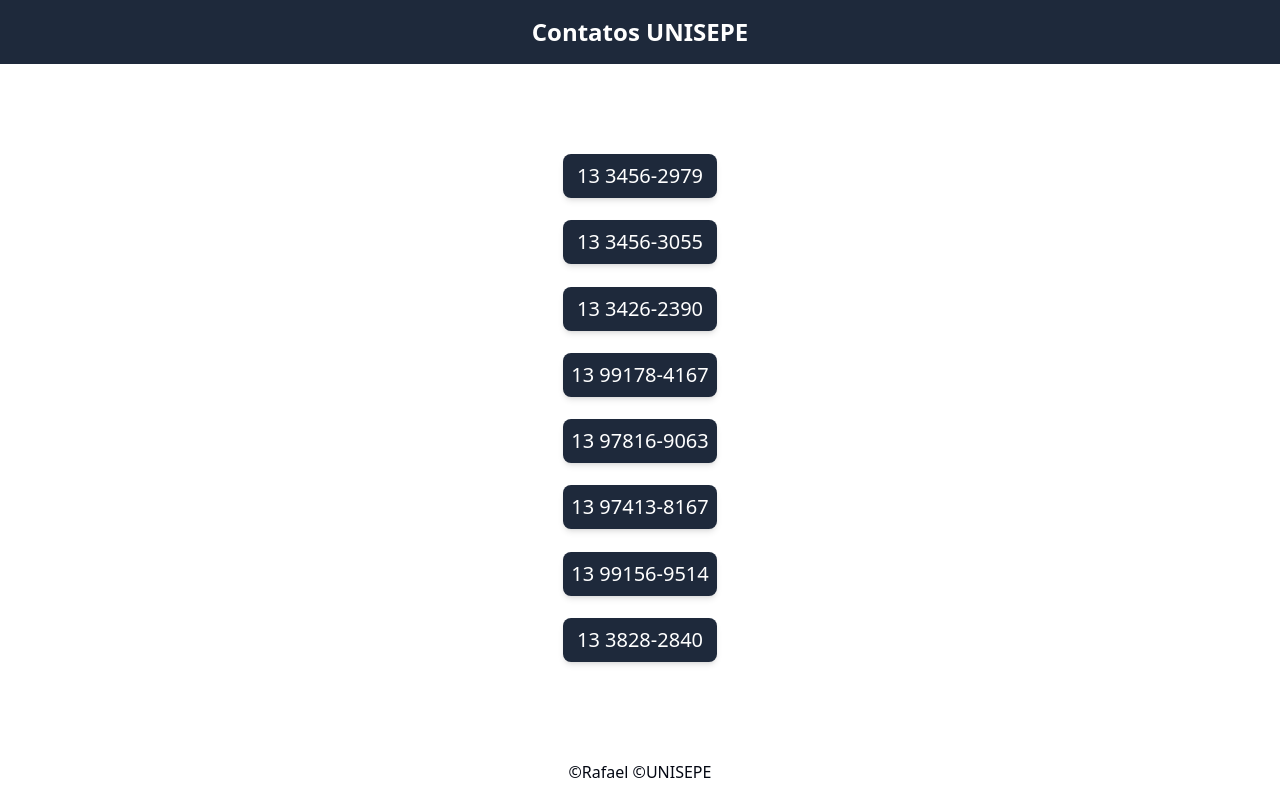
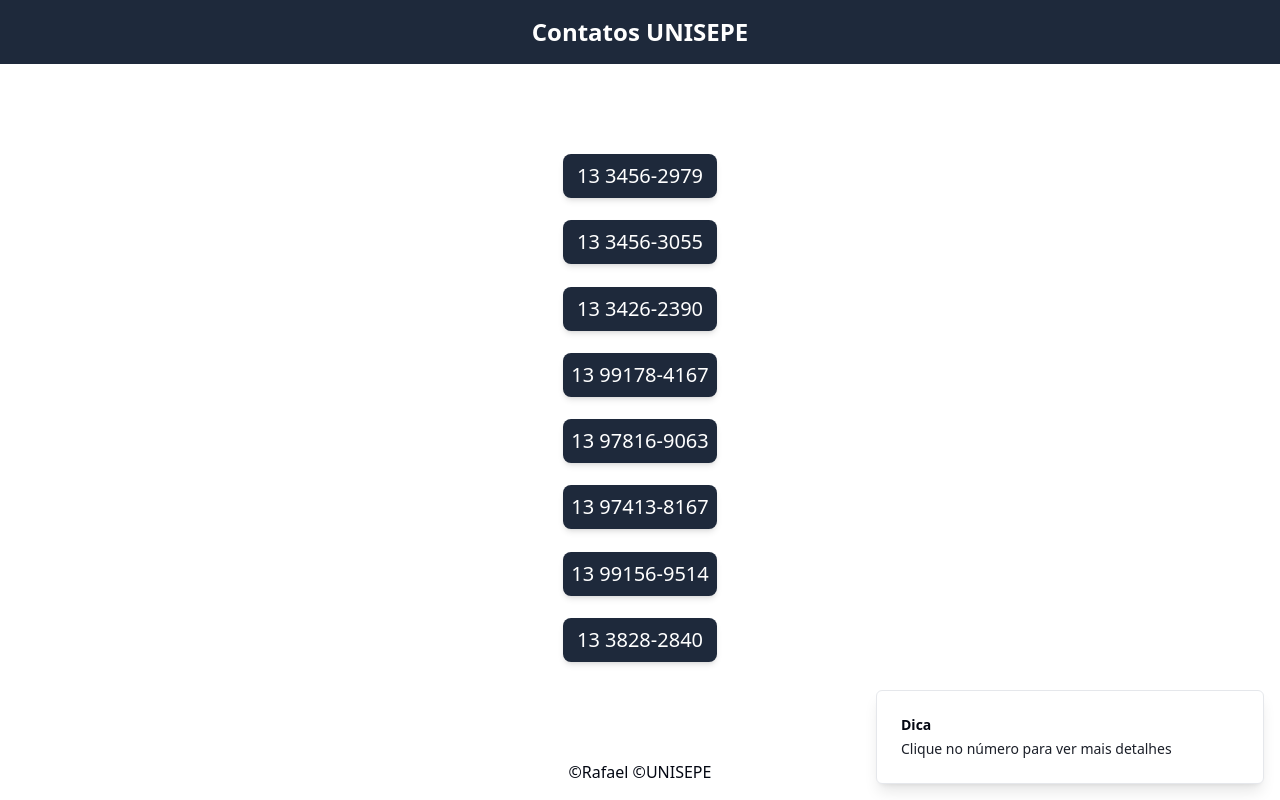
Before and after one commit to Rafa2697/page-numbers, a Next.js app: page / in a window 1280 px wide. Built offline with nearby package versions, Linux system fonts and the light colour scheme.

Commit message:
Feat: usando toast do shadcn/ui

```diff
--- a/package.json
+++ b/package.json
@@ -11,6 +11,7 @@
   "dependencies": {
     "@radix-ui/react-avatar": "^1.1.1",
     "@radix-ui/react-hover-card": "^1.1.2",
+    "@radix-ui/react-toast": "^1.2.2",
     "class-variance-authority": "^0.7.1",
     "clsx": "^2.1.1",
     "lucide-react": "^0.465.0",
--- a/src/app/layout.tsx
+++ b/src/app/layout.tsx
@@ -1,6 +1,7 @@
 import type { Metadata } from "next";
 import "./globals.css";
 import Header from "./header/page";
+import { Toaster } from "@/components/ui/toaster"
 
 export const metadata: Metadata = {
   title: "Contatos FPBE",
@@ -19,6 +20,7 @@
         <main className="flex flex-1 justify-center items-center flex-col overflow-y-auto">
           {children}
         </main>
+        <Toaster />
         <footer>
         <p className="text-center md:p-4">&copy;Rafael &copy;UNISEPE</p>
       </footer>
--- a/src/app/page.tsx
+++ b/src/app/page.tsx
@@ -1,8 +1,9 @@
 'use client'
 import { HoverCard, HoverCardContent, HoverCardTrigger } from "@/components/ui/hover-card";
 import numeros from "@/data/numeros";
-import { useState, ReactNode } from "react";
+import { useState, ReactNode, useEffect } from "react";
 import { Avatar, AvatarFallback, AvatarImage } from "@/components/ui/avatar";
+import { useToast } from "@/hooks/use-toast"
 
 //função que vai renderizar os numeros na função principal
 const Item = ({ numero }: { numero: { numero: ReactNode; string: string; ativo: boolean; local: string; image: string } }) => {
@@ -35,18 +36,29 @@
 
 //função do componente
 export default function Home() {
+  const { toast } = useToast()
+
+  useEffect(() => {
+    setTimeout(() => {
+      toast({
+        title: "Dica",
+        description: "Clique no número para ver mais detalhes",
+      })
+    }, 1000);
+  },[])
+
   return (
     <>
 
       <div className=" w-full md:w-1/2 h-full md:h-4/5 flex items-center justify-center">
-
-        <ul className="flex flex-col justify-evenly h-full">
+        <ul className="flex flex-col justify-evenly h-full" >
           {numeros.map((numero, index) => (
             <li key={index}>
               <Item numero={{ ...numero, string: '', image: numero.imag }} />
             </li>
           ))}
         </ul>
+
       </div>
     </>
 
--- /dev/null
+++ b/src/components/ui/toast.tsx
@@ -0,0 +1,129 @@
+"use client"
+
+import * as React from "react"
+import * as ToastPrimitives from "@radix-ui/react-toast"
+import { cva, type VariantProps } from "class-variance-authority"
+import { X } from "lucide-react"
+
+import { cn } from "@/lib/utils"
+
+const ToastProvider = ToastPrimitives.Provider
+
+const ToastViewport = React.forwardRef<
+  React.ElementRef<typeof ToastPrimitives.Viewport>,
+  React.ComponentPropsWithoutRef<typeof ToastPrimitives.Viewport>
+>(({ className, ...props }, ref) => (
+  <ToastPrimitives.Viewport
+    ref={ref}
+    className={cn(
+      "fixed top-0 z-[100] flex max-h-screen w-full flex-col-reverse p-4 sm:bottom-0 sm:right-0 sm:top-auto sm:flex-col md:max-w-[420px]",
+      className
+    )}
+    {...props}
+  />
+))
+ToastViewport.displayName = ToastPrimitives.Viewport.displayName
+
+const toastVariants = cva(
+  "group pointer-events-auto relative flex w-full items-center justify-between space-x-4 overflow-hidden rounded-md border p-6 pr-8 shadow-lg transition-all data-[swipe=cancel]:translate-x-0 data-[swipe=end]:translate-x-[var(--radix-toast-swipe-end-x)] data-[swipe=move]:translate-x-[var(--radix-toast-swipe-move-x)] data-[swipe=move]:transition-none data-[state=open]:animate-in data-[state=closed]:animate-out data-[swipe=end]:animate-out data-[state=closed]:fade-out-80 data-[state=closed]:slide-out-to-right-full data-[state=open]:slide-in-from-top-full data-[state=open]:sm:slide-in-from-bottom-full",
+  {
+    variants: {
+      variant: {
+        default: "border bg-background text-foreground",
+        destructive:
+          "destructive group border-destructive bg-destructive text-destructive-foreground",
+      },
+    },
+    defaultVariants: {
+      variant: "default",
+    },
+  }
+)
+
+const Toast = React.forwardRef<
+  React.ElementRef<typeof ToastPrimitives.Root>,
+  React.ComponentPropsWithoutRef<typeof ToastPrimitives.Root> &
+    VariantProps<typeof toastVariants>
+>(({ className, variant, ...props }, ref) => {
+  return (
+    <ToastPrimitives.Root
+      ref={ref}
+      className={cn(toastVariants({ variant }), className)}
+      {...props}
+    />
+  )
+})
+Toast.displayName = ToastPrimitives.Root.displayName
+
+const ToastAction = React.forwardRef<
+  React.ElementRef<typeof ToastPrimitives.Action>,
+  React.ComponentPropsWithoutRef<typeof ToastPrimitives.Action>
+>(({ className, ...props }, ref) => (
+  <ToastPrimitives.Action
+    ref={ref}
+    className={cn(
+      "inline-flex h-8 shrink-0 items-center justify-center rounded-md border bg-transparent px-3 text-sm font-medium ring-offset-background transition-colors hover:bg-secondary focus:outline-none focus:ring-2 focus:ring-ring focus:ring-offset-2 disabled:pointer-events-none disabled:opacity-50 group-[.destructive]:border-muted/40 group-[.destructive]:hover:border-destructive/30 group-[.destructive]:hover:bg-destructive group-[.destructive]:hover:text-destructive-foreground group-[.destructive]:focus:ring-destructive",
+      className
+    )}
+    {...props}
+  />
+))
+ToastAction.displayName = ToastPrimitives.Action.displayName
+
+const ToastClose = React.forwardRef<
+  React.ElementRef<typeof ToastPrimitives.Close>,
+  React.ComponentPropsWithoutRef<typeof ToastPrimitives.Close>
+>(({ className, ...props }, ref) => (
+  <ToastPrimitives.Close
+    ref={ref}
+    className={cn(
+      "absolute right-2 top-2 rounded-md p-1 text-foreground/50 opacity-0 transition-opacity hover:text-foreground focus:opacity-100 focus:outline-none focus:ring-2 group-hover:opacity-100 group-[.destructive]:text-red-300 group-[.destructive]:hover:text-red-50 group-[.destructive]:focus:ring-red-400 group-[.destructive]:focus:ring-offset-red-600",
+      className
+    )}
+    toast-close=""
+    {...props}
+  >
+    <X className="h-4 w-4" />
+  </ToastPrimitives.Close>
+))
+ToastClose.displayName = ToastPrimitives.Close.displayName
+
+const ToastTitle = React.forwardRef<
+  React.ElementRef<typeof ToastPrimitives.Title>,
+  React.ComponentPropsWithoutRef<typeof ToastPrimitives.Title>
+>(({ className, ...props }, ref) => (
+  <ToastPrimitives.Title
+    ref={ref}
+    className={cn("text-sm font-semibold", className)}
+    {...props}
+  />
+))
+ToastTitle.displayName = ToastPrimitives.Title.displayName
+
+const ToastDescription = React.forwardRef<
+  React.ElementRef<typeof ToastPrimitives.Description>,
+  React.ComponentPropsWithoutRef<typeof ToastPrimitives.Description>
+>(({ className, ...props }, ref) => (
+  <ToastPrimitives.Description
+    ref={ref}
+    className={cn("text-sm opacity-90", className)}
+    {...props}
+  />
+))
+ToastDescription.displayName = ToastPrimitives.Description.displayName
+
+type ToastProps = React.ComponentPropsWithoutRef<typeof Toast>
+
+type ToastActionElement = React.ReactElement<typeof ToastAction>
+
+export {
+  type ToastProps,
+  type ToastActionElement,
+  ToastProvider,
+  ToastViewport,
+  Toast,
+  ToastTitle,
+  ToastDescription,
+  ToastClose,
+  ToastAction,
+}
--- /dev/null
+++ b/src/components/ui/toaster.tsx
@@ -0,0 +1,35 @@
+"use client"
+
+import { useToast } from "@/hooks/use-toast"
+import {
+  Toast,
+  ToastClose,
+  ToastDescription,
+  ToastProvider,
+  ToastTitle,
+  ToastViewport,
+} from "@/components/ui/toast"
+
+export function Toaster() {
+  const { toasts } = useToast()
+
+  return (
+    <ToastProvider>
+      {toasts.map(function ({ id, title, description, action, ...props }) {
+        return (
+          <Toast key={id} {...props}>
+            <div className="grid gap-1">
+              {title && <ToastTitle>{title}</ToastTitle>}
+              {description && (
+                <ToastDescription>{description}</ToastDescription>
+              )}
+            </div>
+            {action}
+            <ToastClose />
+          </Toast>
+        )
+      })}
+      <ToastViewport />
+    </ToastProvider>
+  )
+}
--- /dev/null
+++ b/src/hooks/use-toast.ts
@@ -0,0 +1,194 @@
+"use client"
+
+// Inspired by react-hot-toast library
+import * as React from "react"
+
+import type {
+  ToastActionElement,
+  ToastProps,
+} from "@/components/ui/toast"
+
+const TOAST_LIMIT = 1
+const TOAST_REMOVE_DELAY = 1000000
+
+type ToasterToast = ToastProps & {
+  id: string
+  title?: React.ReactNode
+  description?: React.ReactNode
+  action?: ToastActionElement
+}
+
+const actionTypes = {
+  ADD_TOAST: "ADD_TOAST",
+  UPDATE_TOAST: "UPDATE_TOAST",
+  DISMISS_TOAST: "DISMISS_TOAST",
+  REMOVE_TOAST: "REMOVE_TOAST",
+} as const
+
+let count = 0
+
+function genId() {
+  count = (count + 1) % Number.MAX_SAFE_INTEGER
+  return count.toString()
+}
+
+type ActionType = typeof actionTypes
+
+type Action =
+  | {
+      type: ActionType["ADD_TOAST"]
+      toast: ToasterToast
+    }
+  | {
+      type: ActionType["UPDATE_TOAST"]
+      toast: Partial<ToasterToast>
+    }
+  | {
+      type: ActionType["DISMISS_TOAST"]
+      toastId?: ToasterToast["id"]
+    }
+  | {
+      type: ActionType["REMOVE_TOAST"]
+      toastId?: ToasterToast["id"]
+    }
+
+interface State {
+  toasts: ToasterToast[]
+}
+
+const toastTimeouts = new Map<string, ReturnType<typeof setTimeout>>()
+
+const addToRemoveQueue = (toastId: string) => {
+  if (toastTimeouts.has(toastId)) {
+    return
+  }
+
+  const timeout = setTimeout(() => {
+    toastTimeouts.delete(toastId)
+    dispatch({
+      type: "REMOVE_TOAST",
+      toastId: toastId,
+    })
+  }, TOAST_REMOVE_DELAY)
+
+  toastTimeouts.set(toastId, timeout)
+}
+
+export const reducer = (state: State, action: Action): State => {
+  switch (action.type) {
+    case "ADD_TOAST":
+      return {
+        ...state,
+        toasts: [action.toast, ...state.toasts].slice(0, TOAST_LIMIT),
+      }
+
+    case "UPDATE_TOAST":
+      return {
+        ...state,
+        toasts: state.toasts.map((t) =>
+          t.id === action.toast.id ? { ...t, ...action.toast } : t
+        ),
+      }
+
+    case "DISMISS_TOAST": {
+      const { toastId } = action
+
+      // ! Side effects ! - This could be extracted into a dismissToast() action,
+      // but I'll keep it here for simplicity
+      if (toastId) {
+        addToRemoveQueue(toastId)
+      } else {
+        state.toasts.forEach((toast) => {
+          addToRemoveQueue(toast.id)
+        })
+      }
+
+      return {
+        ...state,
+        toasts: state.toasts.map((t) =>
+          t.id === toastId || toastId === undefined
+            ? {
+                ...t,
+                open: false,
+              }
+            : t
+        ),
+      }
+    }
+    case "REMOVE_TOAST":
+      if (action.toastId === undefined) {
+        return {
+          ...state,
+          toasts: [],
+        }
+      }
+      return {
+        ...state,
+        toasts: state.toasts.filter((t) => t.id !== action.toastId),
+      }
+  }
+}
+
+const listeners: Array<(state: State) => void> = []
+
+let memoryState: State = { toasts: [] }
+
+function dispatch(action: Action) {
+  memoryState = reducer(memoryState, action)
+  listeners.forEach((listener) => {
+    listener(memoryState)
+  })
+}
+
+type Toast = Omit<ToasterToast, "id">
+
+function toast({ ...props }: Toast) {
+  const id = genId()
+
+  const update = (props: ToasterToast) =>
+    dispatch({
+      type: "UPDATE_TOAST",
+      toast: { ...props, id },
+    })
+  const dismiss = () => dispatch({ type: "DISMISS_TOAST", toastId: id })
+
+  dispatch({
+    type: "ADD_TOAST",
+    toast: {
+      ...props,
+      id,
+      open: true,
+      onOpenChange: (open) => {
+        if (!open) dismiss()
+      },
+    },
+  })
+
+  return {
+    id: id,
+    dismiss,
+    update,
+  }
+}
+
+function useToast() {
+  const [state, setState] = React.useState<State>(memoryState)
+
+  React.useEffect(() => {
+    listeners.push(setState)
+    return () => {
+      const index = listeners.indexOf(setState)
+      if (index > -1) {
+        listeners.splice(index, 1)
+      }
+    }
+  }, [state])
+
+  return {
+    ...state,
+    toast,
+    dismiss: (toastId?: string) => dispatch({ type: "DISMISS_TOAST", toastId }),
+  }
+}
+
+export { useToast, toast }
```
Also changed, not shown: 1 other file (tests, documents, lock files or other folders).
